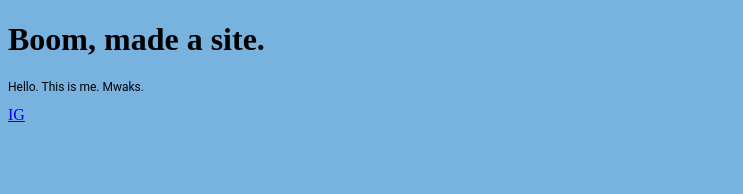
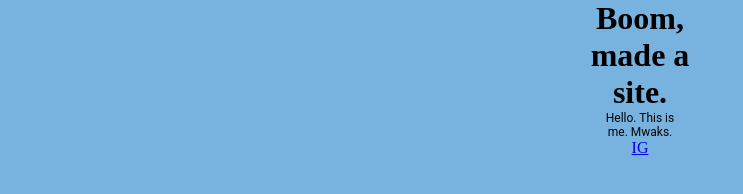
Before and after one commit to mel-wang-wang/mel-wang-wang.github.io, a plain HTML site: page index.html in a window 1280 px wide. Shown: the whole page, without its empty margins (0-743 px from the left). Drawn offline with Linux system fonts and the light colour scheme.

Commit message:
more css

```diff
--- a/css/style.css
+++ b/css/style.css
@@ -5,4 +5,7 @@ p {
 
 * {
     background-color: #78b3e0;
+    margin: auto;
+    width: 50%;
+    text-align: center;
 }
--- a/index.html
+++ b/index.html
@@ -7,7 +7,7 @@
     </head>
     <body>
         <h1>Boom, made a site.</h1>
-        <imc src = https://media4.giphy.com/media/XIqCQx02E1U9W/200.gif></imc>
+        <imc src = https://cdn.pixabay.com/photo/2016/09/07/13/25/kermit-1651615_960_720.jpg></imc>
         <div id = "Text">
             <p>Hello. This is me. Mwaks.</p>
             <a href = https://www.instagram.com/mel_wang_wang/?hl=en>IG</a>
```
